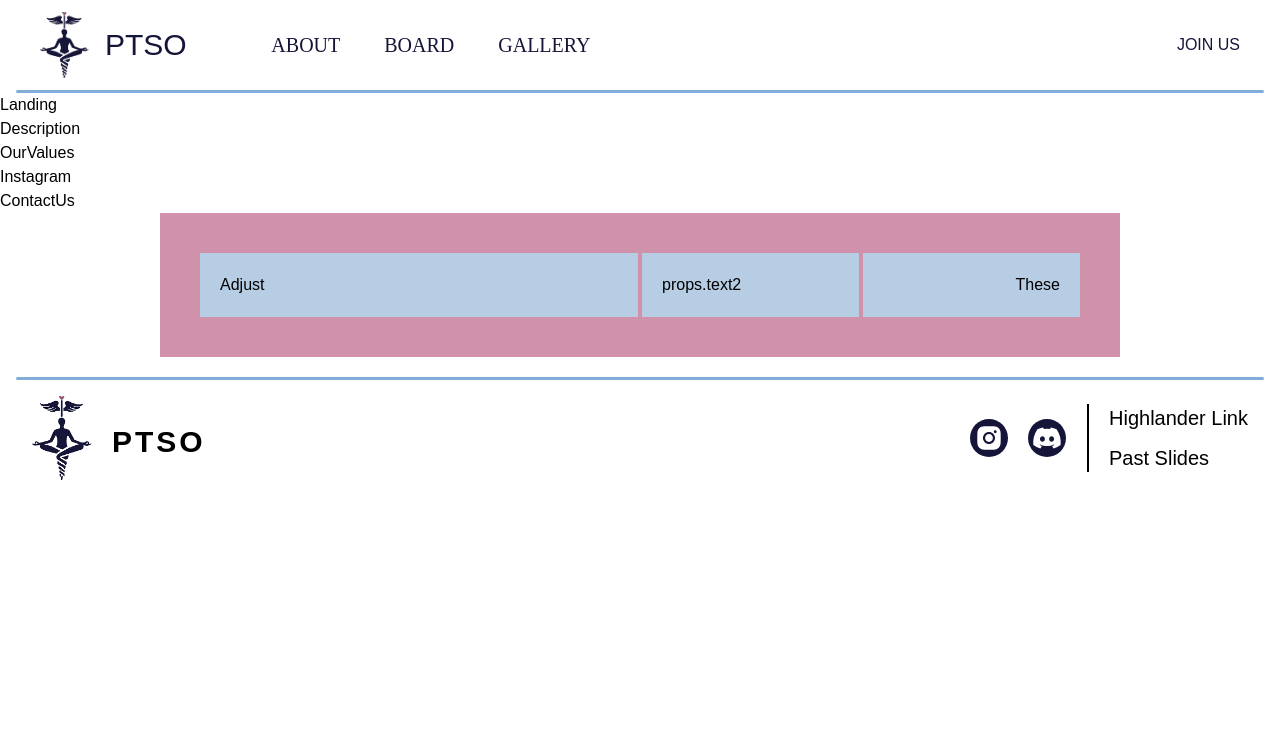
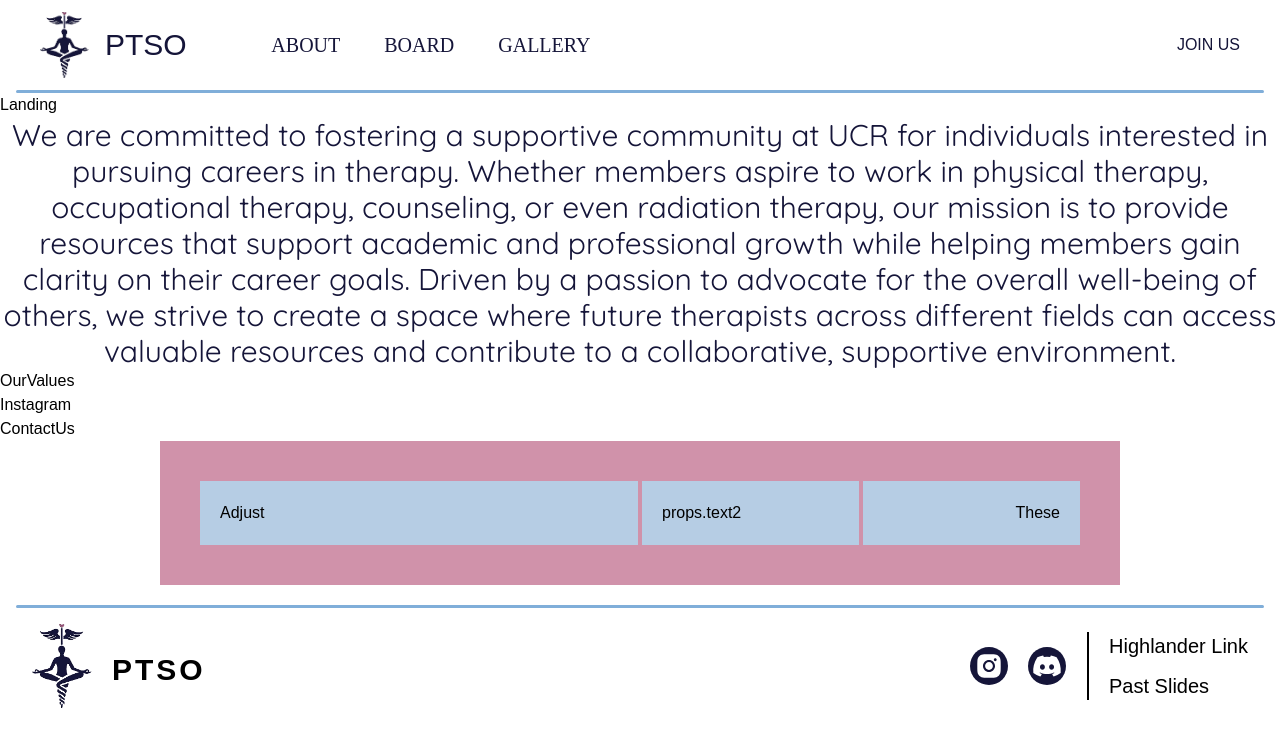
Before and after one commit to acm-ucr/ptso-website, a Next.js app: page / in a window 1280 px wide. Shown: the top 744 px of the page. Built offline with nearby package versions, Linux system fonts and the light colour scheme; a web font is replaced by a local one.

Commit message:
description

```diff
--- a/src/components/home/Description.tsx
+++ b/src/components/home/Description.tsx
@@ -1,4 +1,21 @@
 const Description = () => {
-  return <div className="">Description</div>;
+  return (
+    <div className="flex justify-center">
+      <div className="text-ptso-purple-accent font-quicksand h-auto w-7xl text-center text-3xl">
+        <p>
+          We are committed to fostering a supportive community at UCR for
+          individuals interested in pursuing careers in therapy. Whether members
+          aspire to work in physical therapy, occupational therapy, counseling,
+          or even radiation therapy, our mission is to provide resources that
+          support academic and professional growth while helping members gain
+          clarity on their career goals. Driven by a passion to advocate for the
+          overall well-being of others, we strive to create a space where future
+          therapists across different fields can access valuable resources and
+          contribute to a collaborative, supportive environment.
+        </p>
+      </div>
+    </div>
+  );
 };
+
 export default Description;
```
